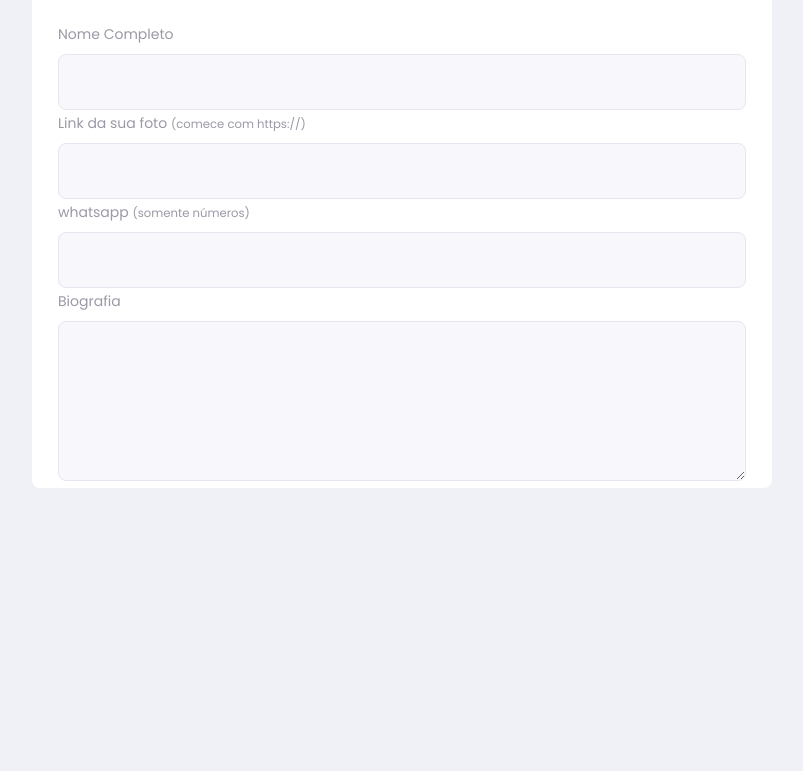
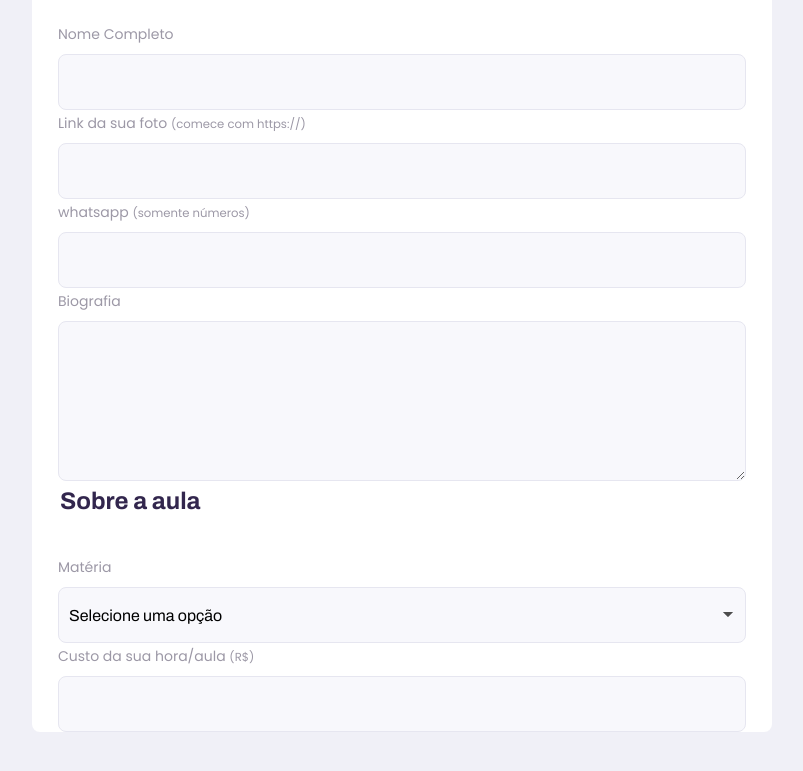
Before and after one commit to carinebatista/NLW, a plain HTML site: page give-classes.html in a window 1280 px wide. Shown: the part 425-1196 px from the top of the page, without its empty margins (238-1041 px from the left). Drawn offline with Linux system fonts and the light colour scheme.

Commit message:
Add Form

```diff
--- a/give-classes.html
+++ b/give-classes.html
@@ -62,6 +62,34 @@
                     </div>
 
                 </fieldset>
+
+
+                <fieldset>
+                    <legend>Sobre a aula</legend>
+                    <div class="select-block">
+                        <label for="subject"> Matéria</label>
+                        <select name="subject" id="subject" required>
+                            <option value=""> Selecione uma opção</option>
+                            <option value="1"> Artes</option>
+                            <option value="2"> Biológicas</option>
+                            <option value="3"> Ciências</option>
+                            <option value="4"> Educação Física</option>
+                            <option value="5"> Física</option>
+                            <option value="6">Geografia</option>
+                            <option value="7"> História</option>
+                            <option value="8"> Matemática </option>
+                            <option value="9"> Português</option>
+                            <option value="10"> Química</option>
+                        </select>
+                    </div>
+
+                    <div class="input-block">
+                        <label for="cost"> Custo da sua hora/aula
+                            <small>(R$) </small>
+                        </label>
+                        <input type="cost" id="cost" type="number" required>
+                    </div>
+                </fieldset>
             </form>
         </main>
 
```
